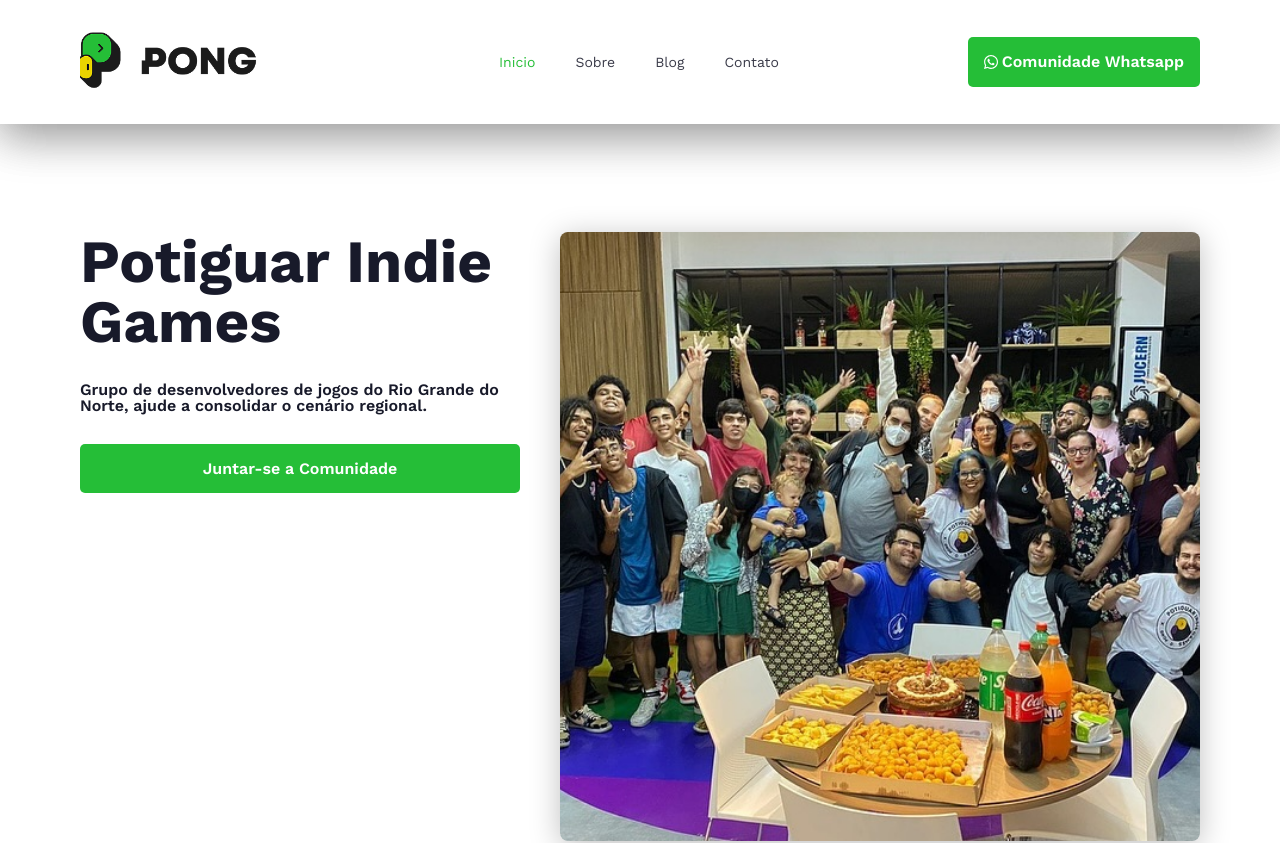
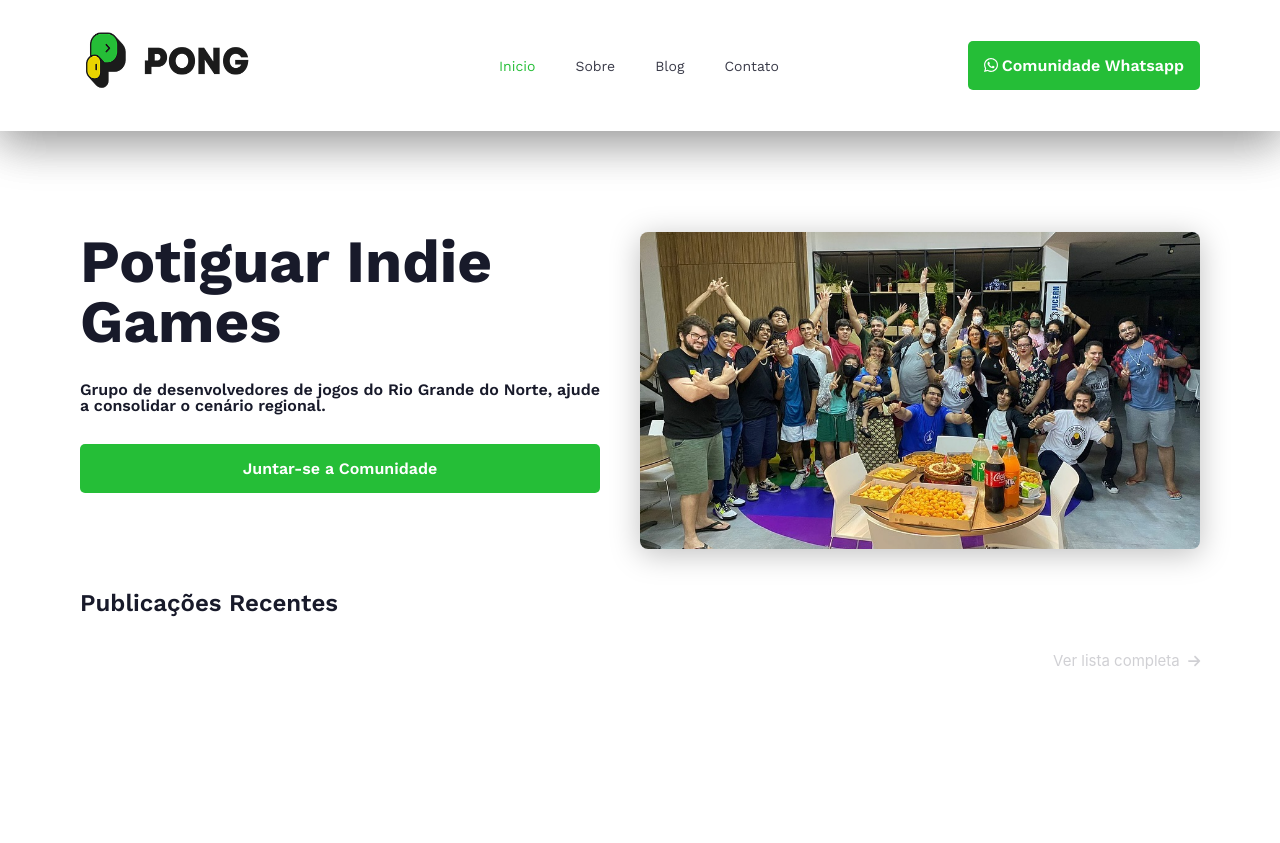
Before and after one commit to will-lucena/pong-web-vue, a Vue app: page / in a window 1280 px wide. Shown: the top 843 px of the page. Built offline with nearby package versions, Linux system fonts and the light colour scheme.

Commit message:
fix(staticImages): replace customImage by img tag

```diff
--- a/src/components/footer/Footer.vue
+++ b/src/components/footer/Footer.vue
@@ -1,7 +1,6 @@
 <script setup>
 import { quickLinks, socialMediaLinks } from '@/config/navigation'
-import CustomImage from '@/components/CustomImage.vue'
-
+import logo from '@/assets/logo.png'
 const firstColumnSocial = socialMediaLinks.slice(0, 4)
 const secondColumnSocial = socialMediaLinks.slice(4)
 </script>
@@ -47,7 +46,7 @@
       </div>
     </section>
     <section class="copyright">
-      <CustomImage src="/src/assets/logo.png" alt="Pong Logo" :aspect-ratio="0.88" class="logo" />
+      <img :src="logo" alt="Pong Logo" width="43" height="49" />
       <div class="copyright__content">
         <h3>Pong</h3>
         <p>Copyright © 2025 PONG - Potiguar Indie Games.</p>
--- a/src/components/header/Header.vue
+++ b/src/components/header/Header.vue
@@ -2,7 +2,8 @@
 import { quickLinks } from '@/config/navigation'
 import WhatsAppButton from '@/components/buttons/WhatsAppButton.vue'
 import HamburgerMenu from '@/components/navigation/HamburgerMenu.vue'
-import CustomImage from '@/components/CustomImage.vue'
+
+import logomarca from '@/assets/logomarca.png'
 
 const props = defineProps({
   isOpen: {
@@ -17,12 +18,7 @@
 <template>
   <header class="header" :class="{ 'header--no-shadow': isOpen }">
     <router-link to="/">
-      <CustomImage
-        src="/src/assets/logomarca.png"
-        alt="Pong Logo"
-        :aspect-ratio="3.17"
-        class="logo"
-      />
+      <img :src="logomarca" alt="Pong Logo" width="190" height="60" />
     </router-link>
     <nav class="desktop_nav">
       <ul class="nav_list">
@@ -97,11 +93,6 @@
   color: var(--color-primary);
 }
 
-.logo {
-  width: var(--logo-width);
-  height: var(--logo-height);
-}
-
 .actions {
   display: flex;
   gap: var(--space-sm);
--- a/src/views/Home.vue
+++ b/src/views/Home.vue
@@ -1,7 +1,6 @@
 <script setup>
 import WhatsAppButton from '@/components/buttons/WhatsAppButton.vue'
 import Card from '@/components/card/Card.vue'
-import CustomImage from '@/components/CustomImage.vue'
 import { FontAwesomeIcon } from '@fortawesome/vue-fontawesome'
 import { onMounted, ref } from 'vue'
 
@@ -61,14 +60,8 @@
         </div>
         <WhatsAppButton :show-icon="false" full-width> Juntar-se a Comunidade </WhatsAppButton>
       </div>
-      <CustomImage
-        class="presentation_image"
-        :src="imageWithFallback(image)"
-        alt="Potiguar Indie Games Presentation"
-        :aspect-ratio="1.05"
-        :loading="isImageLoading"
-        @load="handleImageLoad"
-      />
+
+      <img :src="image" alt="Aniversário Pong" class="presentation_image" />
     </section>
 
     <section class="posts">
@@ -127,6 +120,9 @@
   border: none;
   border-radius: var(--radius-lg);
   box-shadow: 0px 5px 30.2px 0px var(--shadow-image);
+  max-width: 50%;
+  object-fit: cover;
+  height: auto;
 }
 
 .posts {
@@ -249,6 +245,7 @@
   }
 
   .presentation_image {
+    max-width: 100%;
     width: 100%;
   }
 
```
